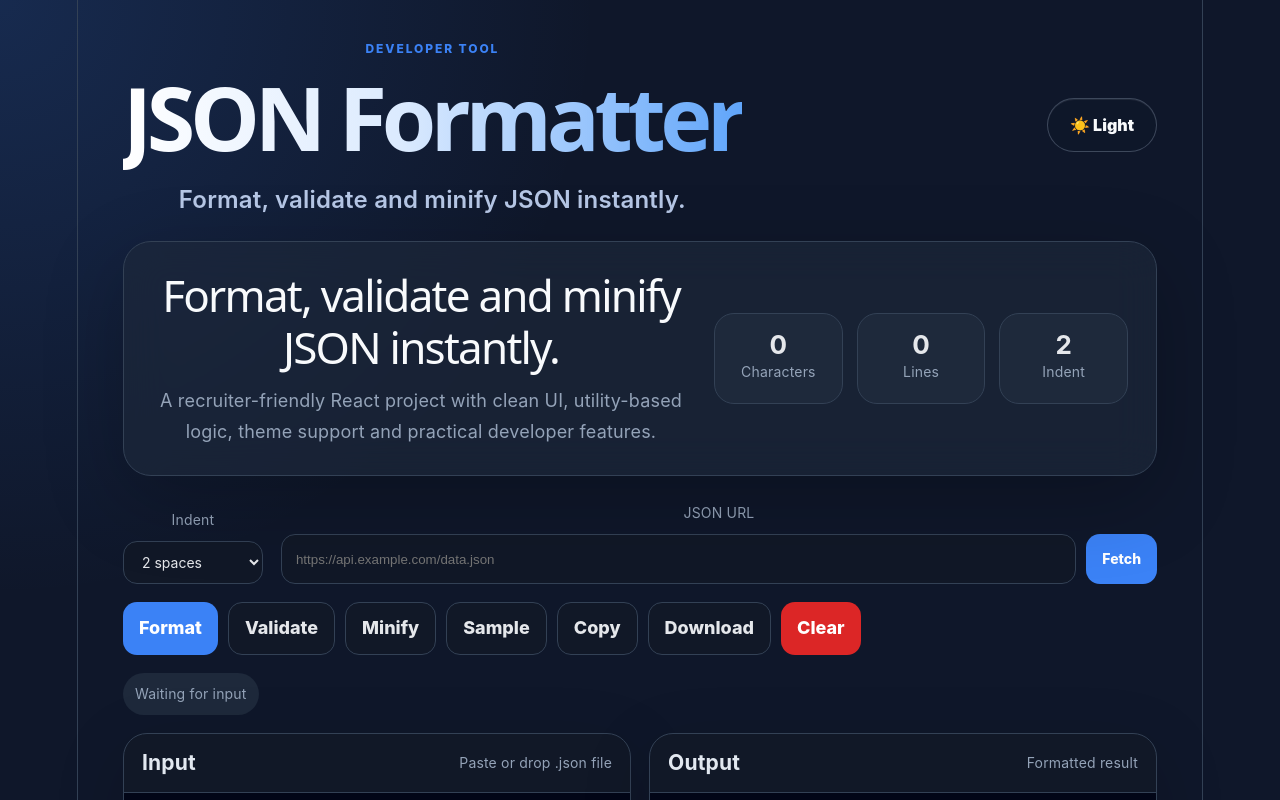
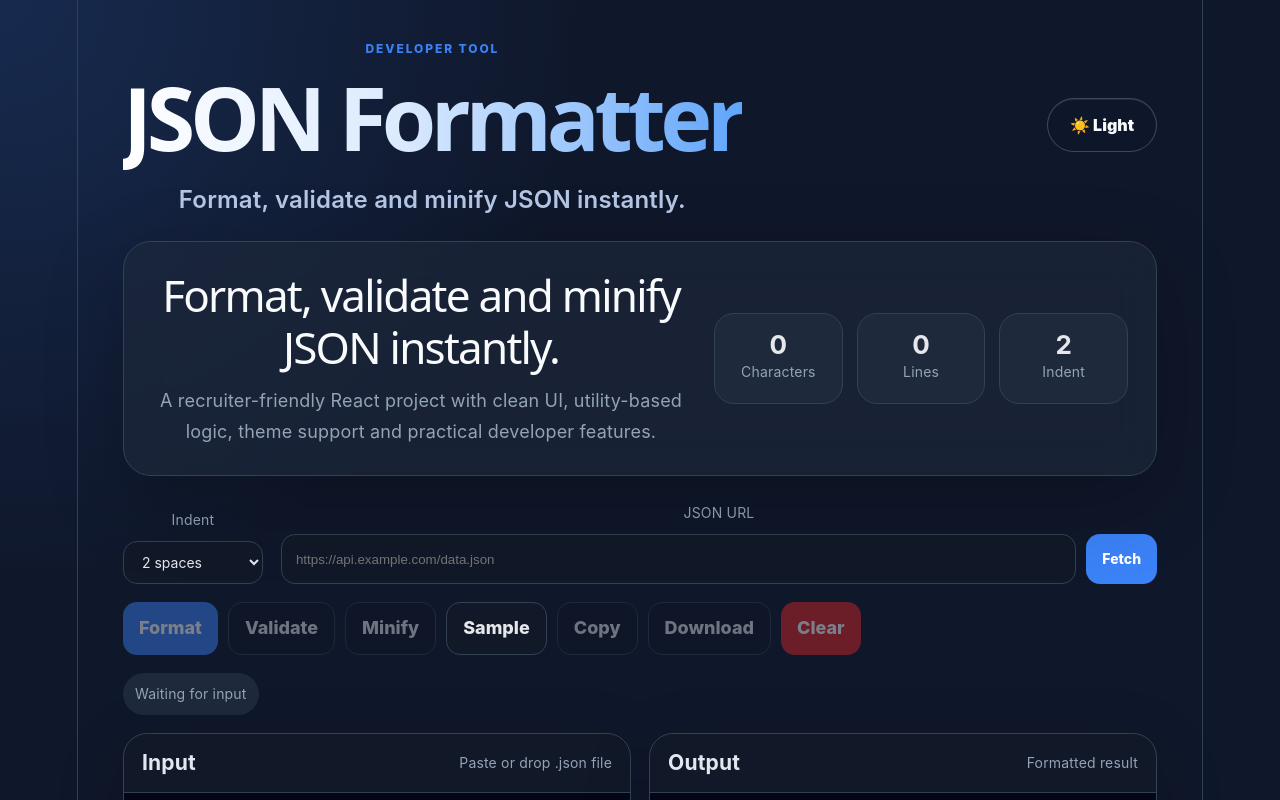
Before and after one commit to Aley777/JSON_FormetterTool, a React (Vite) app: page / in a window 1280 px wide. Shown: the top 800 px of the page. Built offline with nearby package versions, Linux system fonts and the light colour scheme.

Commit message:
Improve button disabled states

```diff
--- a/src/App.css
+++ b/src/App.css
@@ -501,3 +501,9 @@ button:disabled {
   opacity: 0.6;
   cursor: not-allowed;
 }
+
+button:disabled {
+  opacity: 0.45;
+  cursor: not-allowed;
+  transform: none;
+}
--- a/src/App.jsx
+++ b/src/App.jsx
@@ -274,23 +274,51 @@ const handleFileDrop = (event) => {
         </label>
 
         <div className="actions">
-          <button onClick={handleFormat}>Format</button>
-          <button onClick={handleValidate} className="secondary">
+          <button onClick={handleFormat} disabled={!jsonInput.trim()}>
+            Format
+          </button>
+
+          <button
+            onClick={handleValidate}
+            className="secondary"
+            disabled={!jsonInput.trim()}
+          >
             Validate
           </button>
-          <button onClick={handleMinify} className="secondary">
+
+          <button
+            onClick={handleMinify}
+            className="secondary"
+            disabled={!jsonInput.trim()}
+          >
             Minify
           </button>
+
           <button onClick={handleLoadSample} className="secondary">
             Sample
           </button>
-          <button onClick={handleCopy} className="secondary">
+
+          <button
+            onClick={handleCopy}
+            className="secondary"
+            disabled={!jsonOutput}
+          >
             Copy
           </button>
-          <button onClick={handleDownload} className="secondary">
+
+          <button
+            onClick={handleDownload}
+            className="secondary"
+            disabled={!jsonOutput || !!error}
+          >
             Download
           </button>
-          <button onClick={handleClear} className="danger">
+
+          <button
+            onClick={handleClear}
+            className="danger"
+            disabled={!jsonInput && !jsonOutput}
+          >
             Clear
           </button>
         </div>
```
